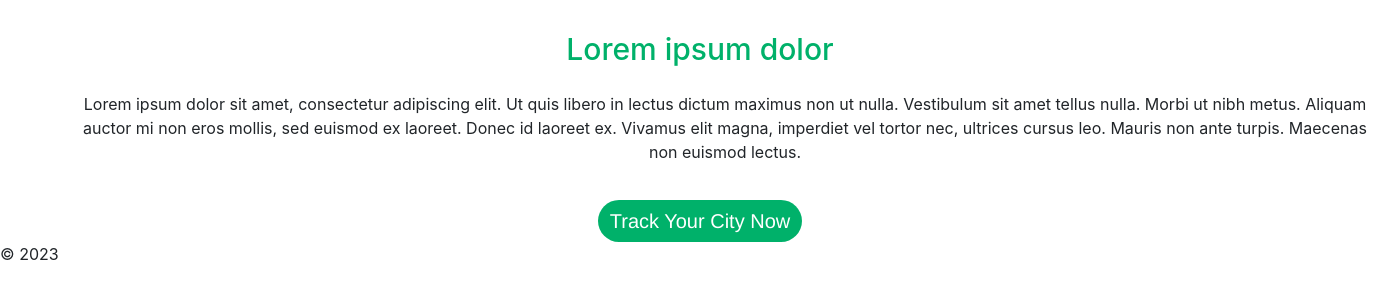
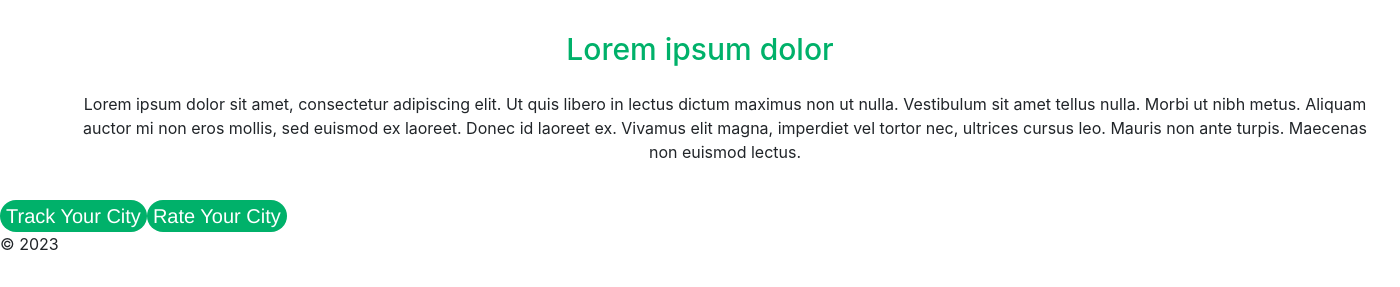
Before and after one commit to cfglondon23/Team-8, a Flask app: page / in a window 1400 px wide. Shown: the part 513-800 px from the top of the page. Run offline with Flask 2, Linux system fonts and the light colour scheme; some libraries are stand-ins or nearby versions.

Commit message:
Button 2

```diff
--- a/src/static/css/main.css
+++ b/src/static/css/main.css
@@ -53,7 +53,11 @@ li {
     text-align: center;
 }
 
-#donate {
+#buttons {
+  display: flex;
+}
+
+.donate {
     margin-top: 20px;
     font-family: Helvetica;
     font-size: 20px;
@@ -63,7 +67,7 @@ li {
     border-radius: 40px;
   }
 
-#donate:hover{
+.donate:hover{
     background-color: black;
     transition-duration: 0.25s;
     border: black;
--- a/src/templates/base.html
+++ b/src/templates/base.html
@@ -28,6 +28,7 @@
             <img class="d-block text-center mx-auto w-75" src="/static/css/images/city1.jpg" alt="Second slide">
           </div>
           <div class="carousel-item">
+
             <img class="d-block text-center mx-auto w-75" src="/static/css/images/city3.jpg" alt="Third slide">
           </div>
         </div>
@@ -40,8 +41,14 @@
 
     </div>
 
-    <div class="text-center">
-        <button type="button" id="donate" class="btn btn-primary" class="rounded">Track Your City Now</button>
+    <div id = "buttons">
+      <div class="text-center">
+          <button type="button" class="donate" class="btn btn-primary" class="rounded">Track Your City</button>
+      </div>
+
+      <div class="text-center">
+        <button type="button" class="donate" class="btn btn-primary" class="rounded">Rate Your City</button>
+      </div>
     </div>
 
 
```
